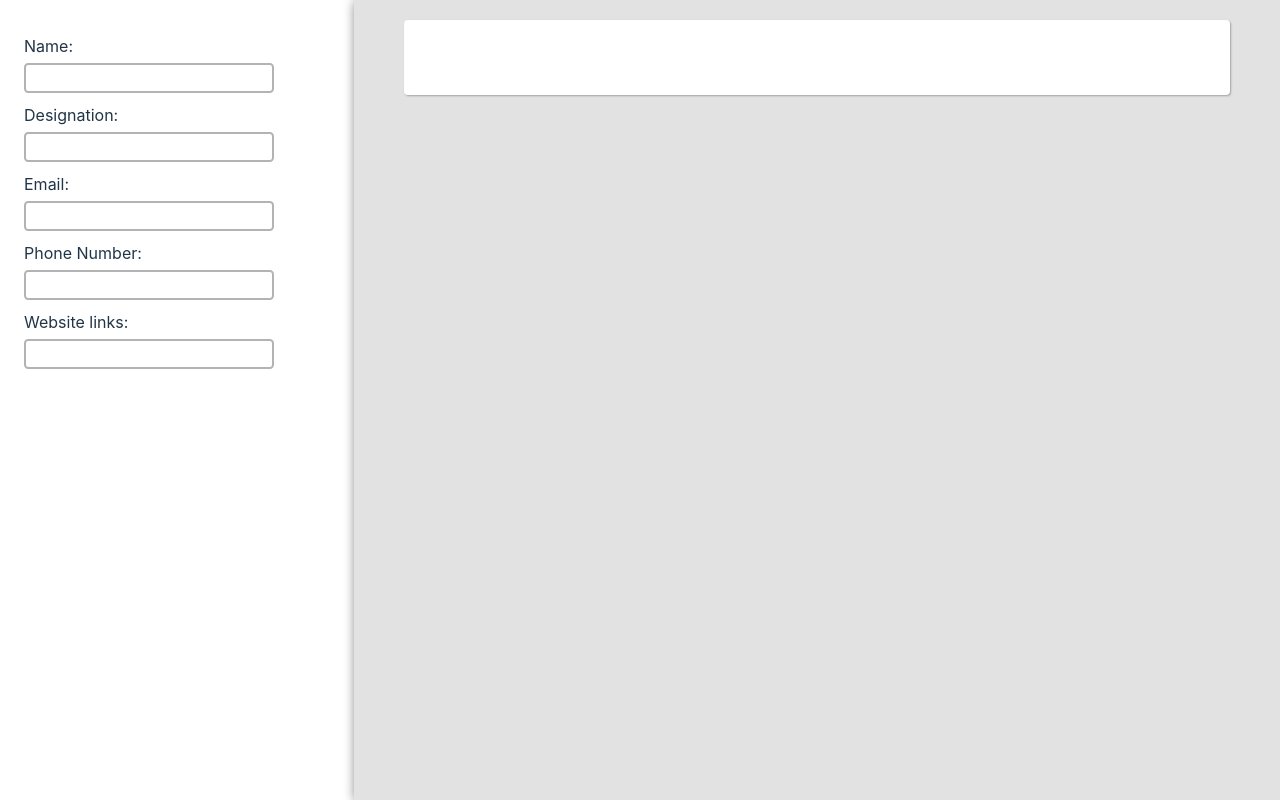
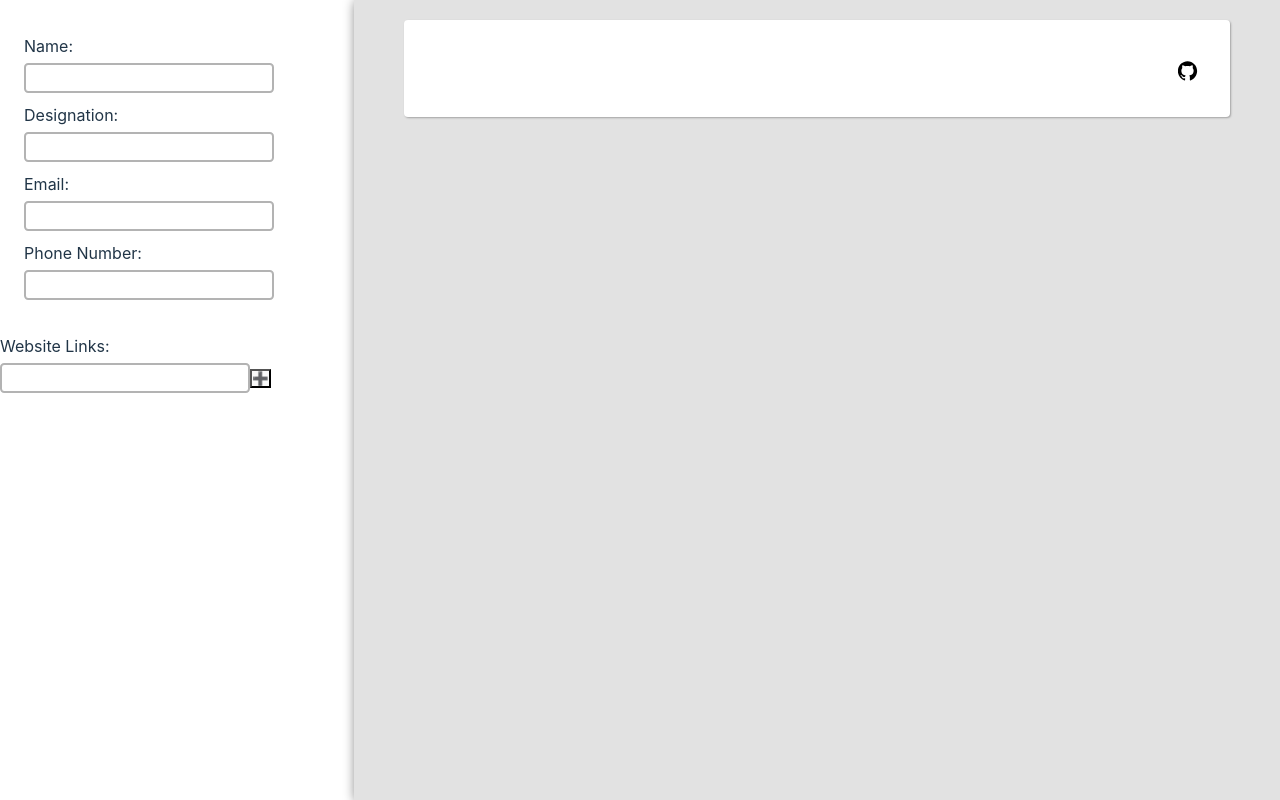
Before and after one commit to ShreyasKR8/resume-builder, a React (Vite) app: page / in a window 1280 px wide. Built offline with nearby package versions, Linux system fonts and the light colour scheme.

Commit message:
add feat. adding more links

```diff
--- a/src/App.jsx
+++ b/src/App.jsx
@@ -9,7 +9,7 @@ function App() {
         designation: '',
         email: '',
         phone: '',
-        websiteLink: '',
+        websiteLink: [''],
     });
 
     function handleInputChange(e) {
@@ -17,10 +17,30 @@ function App() {
             ...formDetails,
             [e.target.id]: e.target.value
         });
+        }
+
+    function handleWebLinksChange(e, index) {
+        const value = e.target.value;
+        setFormDetails(prevDetails => {
+            const updatedLinks = [...prevDetails.websiteLink];
+            updatedLinks[index] = value;
+            return {
+                ...prevDetails,
+                websiteLink: updatedLinks
+            };
+        });
     }
+
+    function addWebsiteLink() {
+        setFormDetails(prevDetails => ({
+            ...prevDetails,
+            websiteLink: [...prevDetails.websiteLink, ""]
+        }));
+    }
+
     return (
         <section className="MainSection">
-            <EditSection handleInputChange={handleInputChange}/>
+            <EditSection handleInputChange={handleInputChange} formDetails={formDetails} handleWebLinksChange={handleWebLinksChange} addWebsiteLink={addWebsiteLink}/>
             <section className="MainContent">
                 <Resume formDetails={formDetails} />
             </section>
--- a/src/components/EditResume.jsx
+++ b/src/components/EditResume.jsx
@@ -1,11 +1,19 @@
 // import { useState } from "react";
 import PersonalInfo from "./PersonalInfo";
 
-export default function EditSection({ handleInputChange }) {
+export default function EditSection({ handleInputChange, formDetails, handleWebLinksChange, addWebsiteLink}) {
 
     return (
         <section className='EditSection'>
             <PersonalInfo handleInputChange={handleInputChange}/>
+            <label>Website Links:</label>
+            {formDetails.websiteLink.map((link, index) => (
+                <div key={index}>
+                    <input type="text" value={link} onChange={(e) => handleWebLinksChange(e, index)}/>
+                    <button type="button" onClick={addWebsiteLink}>➕</button>
+                </div>
+            )
+            )}
         </section>
     );
 }
--- a/src/components/PersonalInfo.jsx
+++ b/src/components/PersonalInfo.jsx
@@ -11,7 +11,7 @@ export default function PersonalInfo({ handleInputChange }) {
             <InputComponent id='designation' label={'Designation'} inputType={'text'} handleInputChange={handleInputChange} />
             <InputComponent id='email' label={'Email'} inputType={'email'} handleInputChange={handleInputChange}/>
             <InputComponent id='phone' label={'Phone Number'} inputType={'tel'} handleInputChange={handleInputChange}/>
-            <InputComponent id='websiteLink' label={'Website links'} inputType={'url'} handleInputChange={handleInputChange}/>
+            {/* <WebLinksComponent id='websiteLink' label={'Website links'} inputType={'url'} handleInputChange={handleInputChange} allowMultipleFields={true}/> */}
         </form>
     </article>
   );
--- a/src/components/Resume.jsx
+++ b/src/components/Resume.jsx
@@ -4,10 +4,14 @@ import phoneIcon from '../assets/phone_smartphone_icon.svg'
 import socialsIcon from '../assets/social_github_icon.svg'
 
 export default function Resume({ formDetails }) {
-    let websiteLink = formDetails.websiteLink;
-    if(formDetails.websiteLink.startsWith('https://')) {
-        websiteLink = formDetails.websiteLink.split('https://')[1];
-    }
+    // let websiteLink = [];
+    // formDetails.websiteLink.forEach(link => {
+    //     console.log(link)
+    //     if(link.startsWith('https://')) {
+    //         websiteLink.push(link.split('https://')[1]);
+    //     }
+    // })
+    // console.log(websiteLink.length);
 
     const mailTo = `mailto:${formDetails.email}`;
 
@@ -28,8 +32,14 @@ export default function Resume({ formDetails }) {
                         <p>{formDetails.phone}</p>
                     </div>
                     <div className="IconTextContainer">
-                        <a href={formDetails.websiteLink} className='ContactLinks'>{websiteLink && <img src={socialsIcon} className="GithubIcon" alt="github icon" />}
-                        <p>{websiteLink}</p></a>
+                    {
+                     formDetails.websiteLink.map((link, index) => {
+                        // console.log(link);
+                        return (<a key={index} href={link} className='ContactLinks'><img src={socialsIcon} className="GithubIcon" alt="github icon" />
+                        <p>{link}</p></a>);
+                    })}
+                        {/* <a href={formDetails.websiteLink} className='ContactLinks'>{websiteLink && <img src={socialsIcon} className="GithubIcon" alt="github icon" />}
+                        <p>{websiteLink}</p></a> */}
                     </div>
                 </div>
             </div>
```
